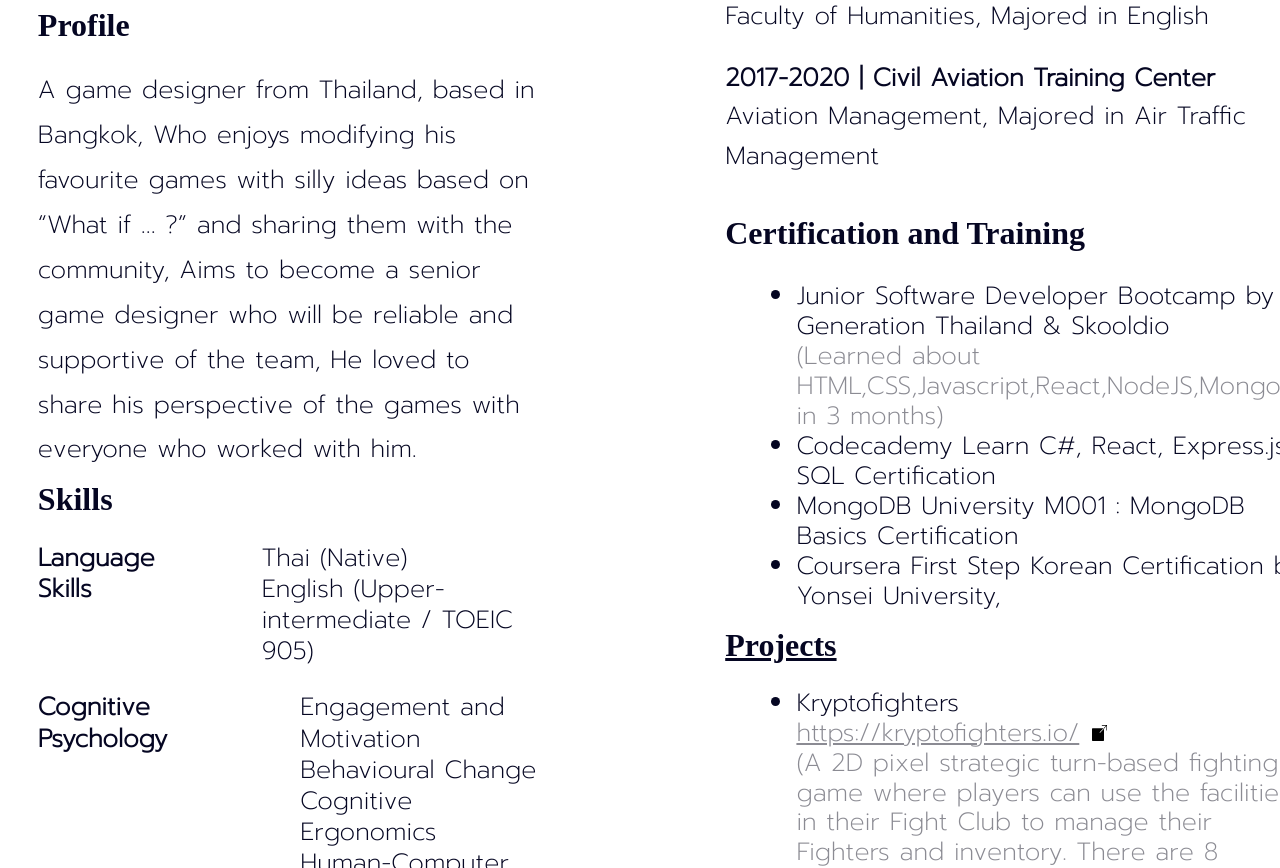
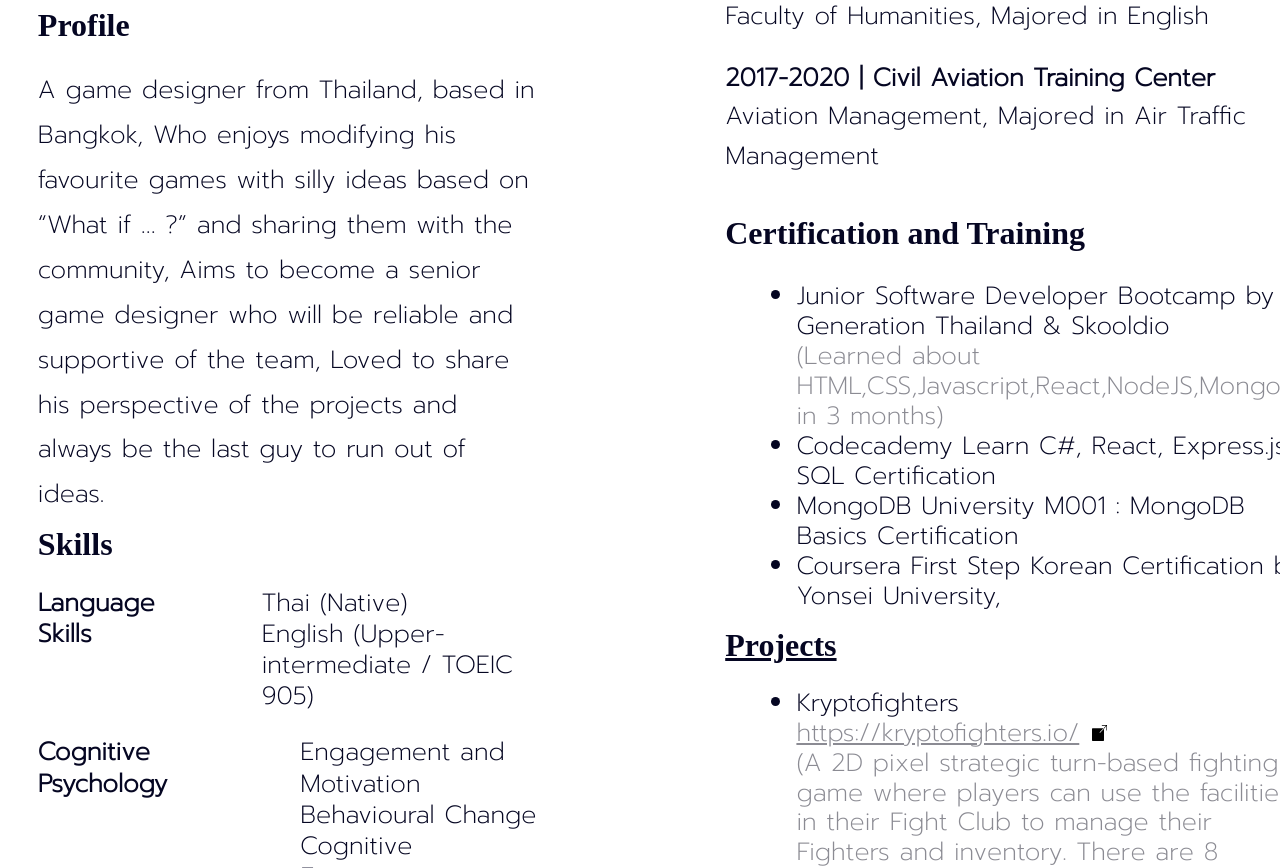
Before and after one commit to Komsakorn/Komsakorn, a plain HTML site: page index.html in a window 1280 px wide. Shown: the part 1069-1937 px from the top of the page. Drawn offline with Linux system fonts and the light colour scheme; a web font is replaced by a local one.

Commit message:
fix_grammar_aboutme

```diff
--- a/index.html
+++ b/index.html
@@ -82,8 +82,9 @@
           A game designer from Thailand, based in Bangkok, Who enjoys modifying
           his favourite games with silly ideas based on “What if … ?” and
           sharing them with the community, Aims to become a senior game designer
-          who will be reliable and supportive of the team, He loved to share his
-          perspective of the games with everyone who worked with him.
+          who will be reliable and supportive of the team, Loved to share his
+          perspective of the projects and always be the last guy to run out of
+          ideas.
         </div>
       </div>
       <div class="skills">
```
